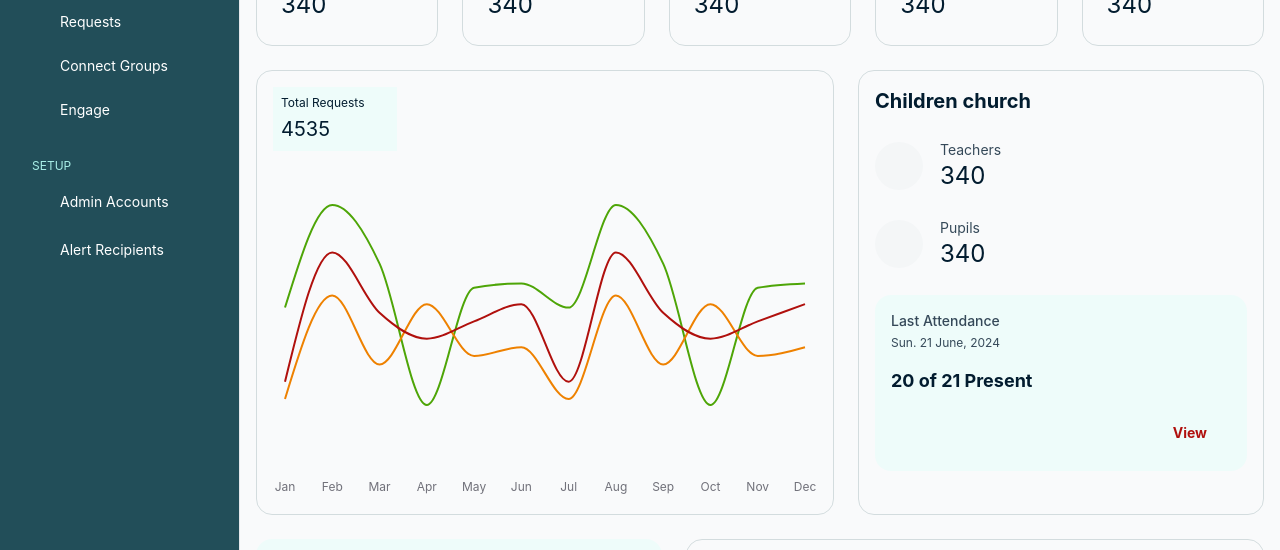
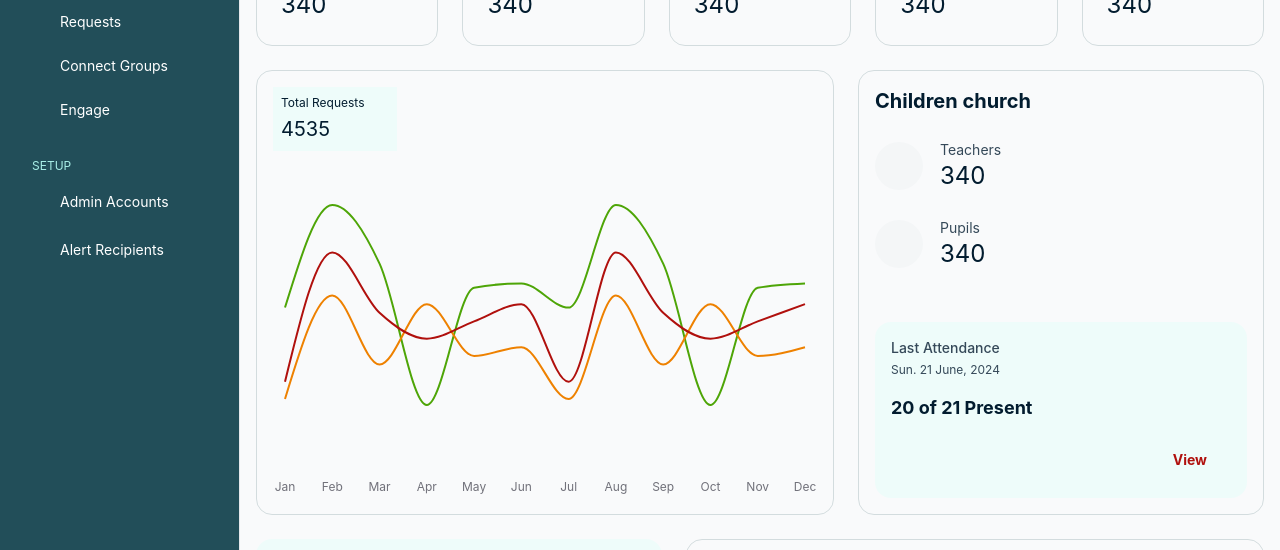
Before and after one commit to egdiala/christ-villa, a React (Vite) app: page / in a window 1280 px wide. Shown: the part 250-800 px from the top of the page. Built offline with nearby package versions, Linux system fonts and the light colour scheme; some icons are missing.

Commit message:
fix: arrange children church card to fill empty space

```diff
--- a/src/components/pages/dashboard/ChildrenChurchCard.tsx
+++ b/src/components/pages/dashboard/ChildrenChurchCard.tsx
@@ -12,7 +12,8 @@ export const DashboardChildrenChurchCard = () => {
   const [openAttendanceModal, setOpenAttendanceModal] = useState(false);
 
   return (
-    <div className="border border-blue-4 p-4 rounded-2xl grid gap-y-[25.33px] content-start h-full">
+    <div className="border border-blue-4 p-4 rounded-2xl flex flex-col gap-y-[25.33px] justify-between content-start h-full">
+      <div className="grid gap-y-[25.33px]">
         <h3 className="font-bold text-xl text-text-primary">Children church</h3>
 
         <div className="flex flex-col gap-y-[25.33px]">
@@ -27,6 +28,7 @@ export const DashboardChildrenChurchCard = () => {
               </div>
             </div>
           ))}
+        </div>
       </div>
 
       <div className="p-4 bg-light-blue-4 rounded-2xl grid gap-y-4">
```
Lines whose indentation alone changed are shown as unchanged.
